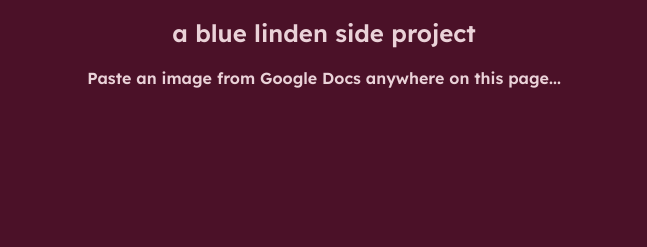
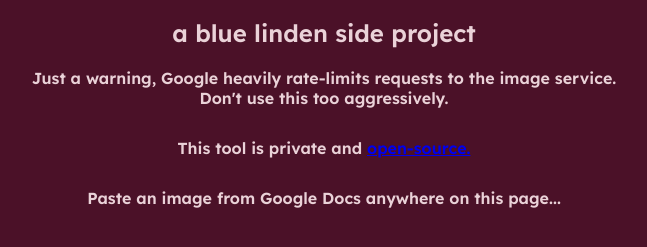
Before and after one commit to bluelinden/glean, a plain HTML site: page index.html in a window 1280 px wide. Shown: the part 113-360 px from the top of the page, without its empty margins (316-963 px from the left). Drawn offline with Linux system fonts and the light colour scheme.

Commit message:
Update index.html

```diff
--- a/index.html
+++ b/index.html
@@ -13,6 +13,8 @@
     <body>
         <h1 class="pageheader">glean</h1>
         <h2>a blue linden side project</h2>
+        <div style="margin-bottom: 30px;">Just a warning, Google heavily rate-limits requests to the image service. <br>Don't use this too aggressively.</div>
+        <div style="margin-bottom: 30px;">This tool is private and <a href="https://github.com/bluelinden/glean">open-source.</a></div>
         <div id="drop" tabindex="0">Paste an image from Google Docs anywhere on this page...</div>
         <a href="path_to_file" id="download" class="hidden" download="test">Download the image</a>
         <div class="hidden" id="time"></div>
```
